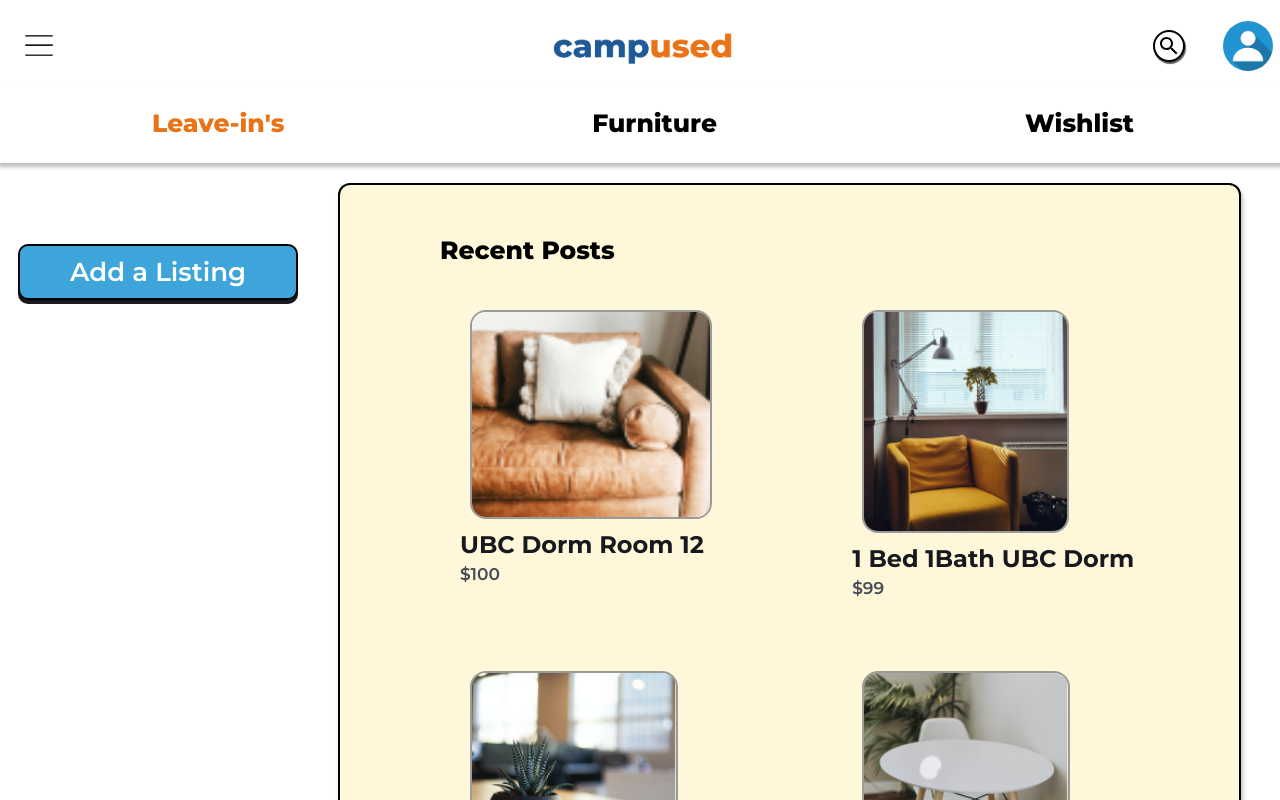
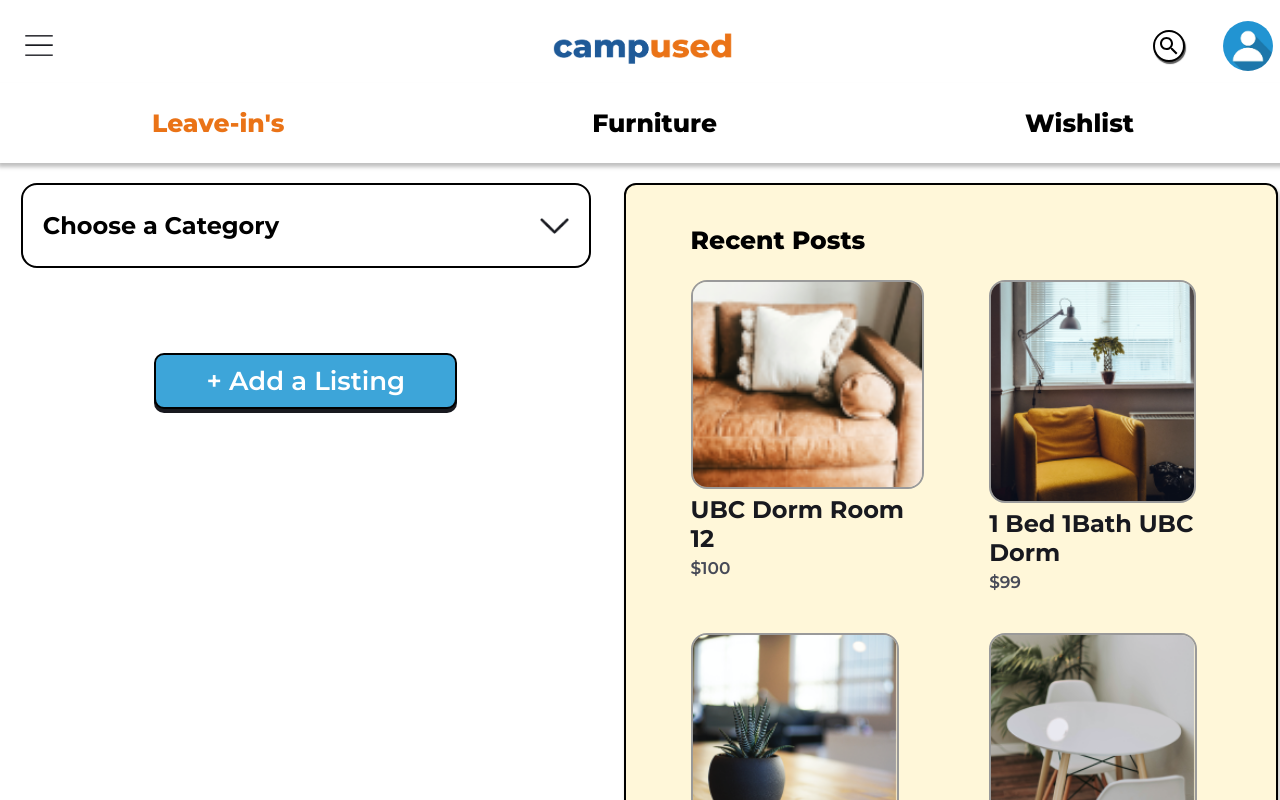
Before and after one commit to cindyparkk/campused, a Next.js app: page /home in a window 1280 px wide. Shown: the top 800 px of the page. Built offline with nearby package versions, Linux system fonts and the light colour scheme.

Commit message:
started routing

```diff
--- a/comps/Category/index.js
+++ b/comps/Category/index.js
@@ -7,71 +7,39 @@ import styled from 'styled-components';
 
 const Container = styled.div`
 width: 100%;
-
 font-weight:bold;
 font-size:24px;
 display:inline-flex;
 flex-direction:column;
+`;
 
-
-font-family: "Montserrat", sans-serif;
-font-weight: 700;
-font-size: 24px;
-
-
+const DropDownMenu = styled.div`
+    display:inline-flex;
+    justify-content:space-between;
+    border: 2px solid #000000;
+    border-radius: 16px;
+    padding:5px 10px;
+    max-height: 71px;
+    min-width: 321px;
 `;
 
 const DropDownBox = styled.div`
-
-
-    // width:100%;
     padding:10px;
-    display:flex;
-
-    img {
-
-        mid-width: 10px;
-        height: auto;
-        padding-left:15px;
-}
-`;
-
-const DropDownMenu = styled.div`
-
-display:inline-flex;
-
-justify-content:space-between;
-
-border: 2px solid #000000;
-border-radius: 16px;
-padding:5px 10px;
-
-`;
-
-
-
-const ArrowDiv = styled.div`
-    mid-width: 10px;
-    height: auto;
-    padding-left:250px;
-    padding-right:10px;
-    padding-top:5px;
-
-
+    display:inline-flex;
+    align-items: center;
+    justify-content:space-between;
+    width: 100%;
 `;
 
 const Arrow = styled.img`
-    width: 100%;
-    height: 100%;
-
+    max-width: 29px;
+    height: auto;
+    transform: ${props=>props.expanded ? "rotate(180deg)" : "none"};
 `;
-
-
 
 const Expand = styled.div`
 
 min-width: 570px;
-
 
 margin-top:5px;
 background: #FFFFFF;
@@ -79,17 +47,12 @@ border: 2px solid #000000;
 box-sizing: border-box;
 border-radius: 16px;
 
-
 margin-bottom:15px;
 
-
-
 box-shadow: 0px 4px 4px rgba(0, 0, 0, 0.25);
-
     // width:100%;
     // padding:10px;
     height: 100%;
-
 
     display:${props=>props.expanded ? "inline-flex" : "hidden"};
     max-height:${props=>props.expanded ? "auto" : "0px"};
@@ -116,20 +79,15 @@ box-shadow: 0px 4px 4px rgba(0, 0, 0, 0.25);
 
         // margin:${props=>props.expanded ? "10px" : "0px"};
         cursor:pointer;
-
-
-
     }
-
-
-
 `;
-
+const Title = styled.h4`
+    white-space: nowrap;
+`
 
 const Category =({expand,onCategorySelect,arrow,name1,name2,name3,name4,title})=> {
+        const [expanded, setExpanded] = useState(false);
 
-
-        const [expanded, setExpanded] = useState(false);
 
         useEffect(() => {
             setExpanded(expand);
@@ -141,15 +99,10 @@ const Category =({expand,onCategorySelect,arrow,name1,name2,name3,name4,title})=
             setExpanded(!expanded);
         }}>
             <DropDownBox>
-            <div>{title}</div>
-
-            <ArrowDiv>
-            <Arrow src={arrow} />
-          </ArrowDiv>
-
+                <Title>{title}</Title>
+                    <Arrow src={arrow} expanded={expanded}/>
             </DropDownBox>
         </DropDownMenu>
-
         <Expand expanded={expanded}>
 
             <div onClick={()=> {
--- a/comps/CircleButton/index.js
+++ b/comps/CircleButton/index.js
@@ -37,8 +37,6 @@ const Icon = styled.img`
 `;
 
 
-
-
 const CircleButton = ({icon, width, height, iconwidth, iconheight}) =>{
  return <Container width={width} height={height}>
 
--- a/comps/Header/index.js
+++ b/comps/Header/index.js
@@ -110,6 +110,12 @@ function clickSearch(){
     }
 }
 
+function clickProfile(){
+    if (true){
+        Router.push("/profile");
+    }
+}
+
 const Header = ({profileicon}) =>{
     return <Main>
     <Center>
--- a/comps/Post/index.js
+++ b/comps/Post/index.js
@@ -1,6 +1,7 @@
 import React, {useState, useEffect} from 'react';
 import styled from 'styled-components';
 import Item from '../Item';
+import CircleButton from '../CircleButton';
 
 const Contain = styled.div`
     width: 100%;
@@ -37,15 +38,17 @@ const Title = styled.h3`
 const Div = styled.div`
     display: inline-flex;
     justify-content: center;
+    align-items: center;
+    padding-bottom: 20px;
 `
 
 const PageNum = styled.p`
     // position: absolute;
     // bottom: 40px;
+    margin: 0 40px;
 `
 
 const Item_list = styled.div`
-
     display:grid;
     grid-template-columns: repeat(2, 1fr);
     grid-row-gap: 4%;
@@ -67,7 +70,9 @@ const Post = ({title, n, x}) => {
 
         </Content>
         <Div>
+            <CircleButton icon="/arrowleft.svg"/>
             <PageNum>Page {n} of {x}</PageNum>
+            <CircleButton />
         </Div>
     </Contain>
 }
--- a/comps/Search/index.js
+++ b/comps/Search/index.js
@@ -87,7 +87,7 @@ const Search = ({}) =>{
         <SearchContainer>
 
         <Link href="/"><Arrow onClick={clickBack}>
-            <CircleButton iconwidth='40px' />
+            <CircleButton iconwidth='40px' iconheight="25px"/>
         </Arrow></Link>
 
     <SearchMain>
--- a/pages/home/index.js
+++ b/pages/home/index.js
@@ -2,9 +2,17 @@ import React, {useState} from 'react';
 import Header from '../../comps/Header';
 import HeaderMenu from '../../comps/HeaderMenu';
 import Footer from '../../comps/Footer';
-
+import Category from '../../comps/Category';
 import Post from '../../comps/Post';
 import Button from '../../comps/Button';
+import Link from 'next/link';
+import Router from 'next/router';
+
+function createAListing() {
+  if (true){
+    Router.push("/create-a-listing");
+  }
+}
 
 export default function Home() {
   return  <div className="page">
@@ -12,7 +20,8 @@ export default function Home() {
       <HeaderMenu />
       <div className="page_home">
           <div className="page_left">
-              <Button text="Add a Listing" color="#FFF" bgcolor="#3DA5D9" fsize="26px"/>
+            <Category />
+            <Link href="/create-a-listing"><Button text="+ Add a Listing" color="#FFF" bgcolor="#3DA5D9" fsize="26px" onClick={createAListing}/></Link>
           </div>
           <div className="page_right">
               <Post />
--- a/pages/index.scss
+++ b/pages/index.scss
@@ -185,14 +185,18 @@ textarea {
     width:100%;
     display: inline-flex;
     flex-direction: row;
+}
+.page_left {
+    @include flexIt();
+    justify-content: flex-start;
+    flex-direction: column;
+    flex-grow: 1;
+    margin: 20px 10px;
+}
+.page_right {
+    flex-grow: 3;
+    margin: 20px 10px;
 
-    div {
-        margin: 10px;
-    }
-}
-
-.page_right {
-    width: 70%;
 }
 // product page
 .product_description {
```
Also changed, not shown: pages/index.js (+9 -1 lines), public/arrowleft.svg (added), public/arrowright.svg.
